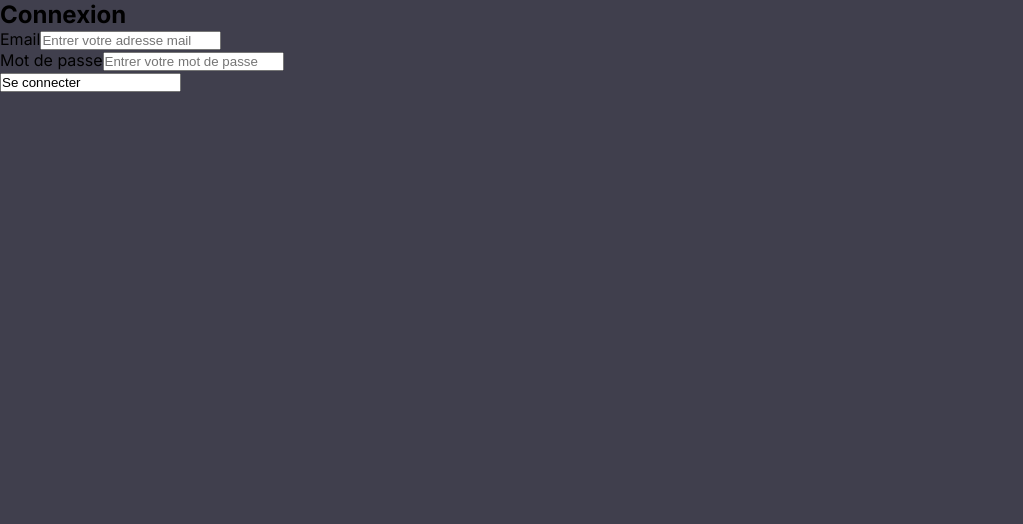
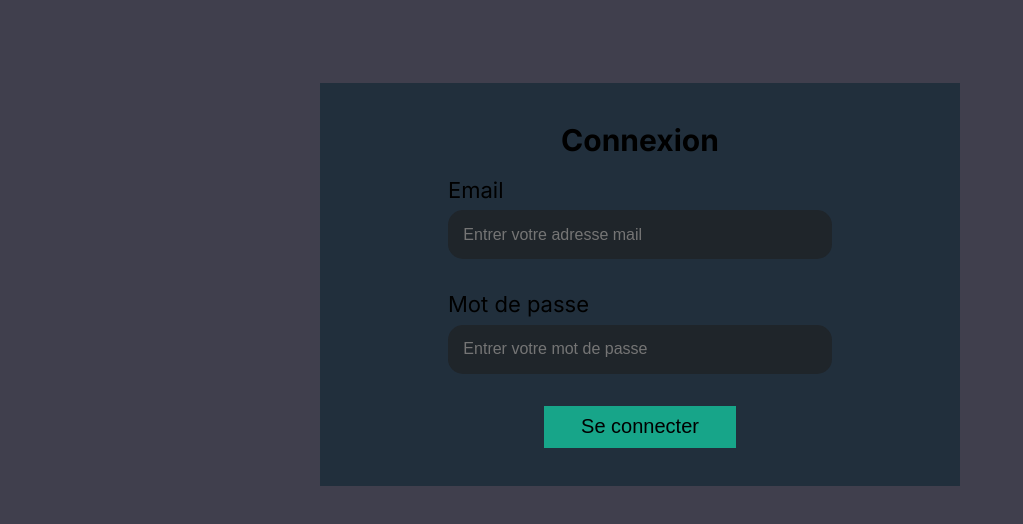
Before and after one commit to Dar-rius/todoo, a Next.js app: page /login in a window 1280 px wide. Shown: the top 524 px of the page, without its empty margins (0-1023 px from the left). Built offline with nearby package versions, Linux system fonts and the light colour scheme.

Commit message:
to do style for pages login and signup

```diff
--- a/app/login/page.tsx
+++ b/app/login/page.tsx
@@ -4,18 +4,20 @@ export  default function Login(){
     return(
         <main>
             <section className={styles.sec1}>
-                <h1>Connexion</h1>
-                <form>
-                    <div>
+                <h1 className={styles.title}>Connexion</h1>
+                <form className={styles.form}>
+                    <div className={styles.min}>
                         <label>Email</label>
                         <input placeholder="Entrer votre adresse mail"/>
                     </div>
 
-                    <div>
+                    <div className={styles.min}>
                         <label>Mot de passe</label>
                         <input placeholder="Entrer votre mot de passe"/>
                     </div>
-                    <input value="Se connecter" />
+                    <button className={styles.log}>
+                        Se connecter
+                    </button>
                 </form>
             </section>
         </main>
--- a/app/styles/log.module.css
+++ b/app/styles/log.module.css
@@ -0,0 +1,50 @@
+.sec1{
+    text-align: center;
+    margin-top: 6.5%;
+    background-color: #212F3C;
+    margin-right: 25%;
+    margin-left: 25%;
+    padding-bottom: 3%;
+    padding-top: 3%;
+}
+
+.title{
+    margin-bottom: 3%;
+    font-size:30px
+}
+
+.min input{
+    border: none;
+    border-radius: 15px;
+    background: rgba(30, 30, 30, 0.60);
+    padding: 4%;
+    font-size: 16px;
+}
+
+.form{
+    display: flex;
+    flex-direction: column;
+    align-items: center;
+    justify-content: center;
+}
+
+.min{
+    width: 60%;
+    display: flex;
+    flex-direction: column;
+    margin-bottom: 5%;
+}
+
+.form label{
+    margin-bottom: 2%;
+    display: flex;
+    font-size:22px
+}
+
+.log{
+    border: none;
+    font-size: 20px;
+    background-color:#17A589 ;
+    padding: 1.5%;
+    width: 30%;
+}
```
Also changed, not shown: app/signup/page.tsx (+8 -6 lines).
